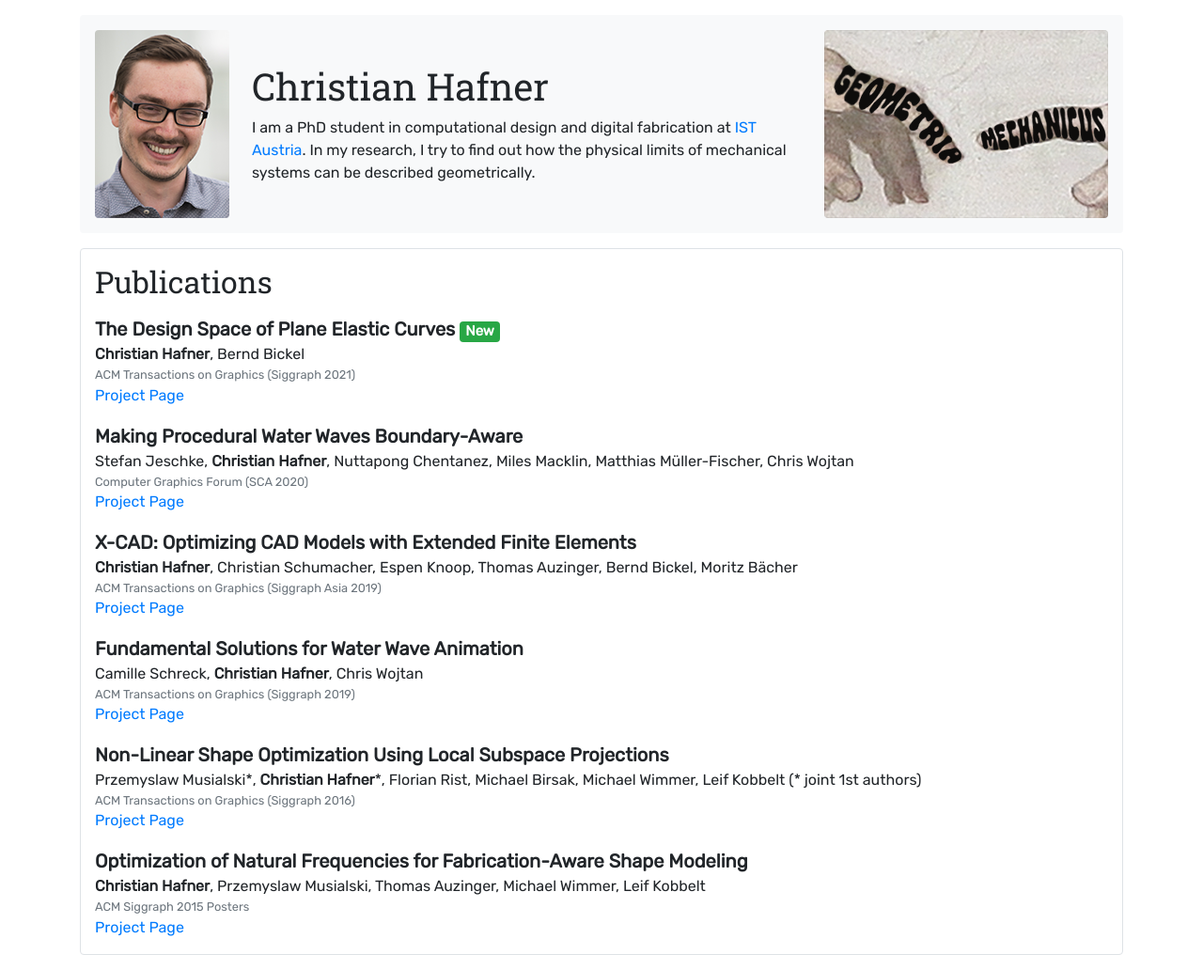
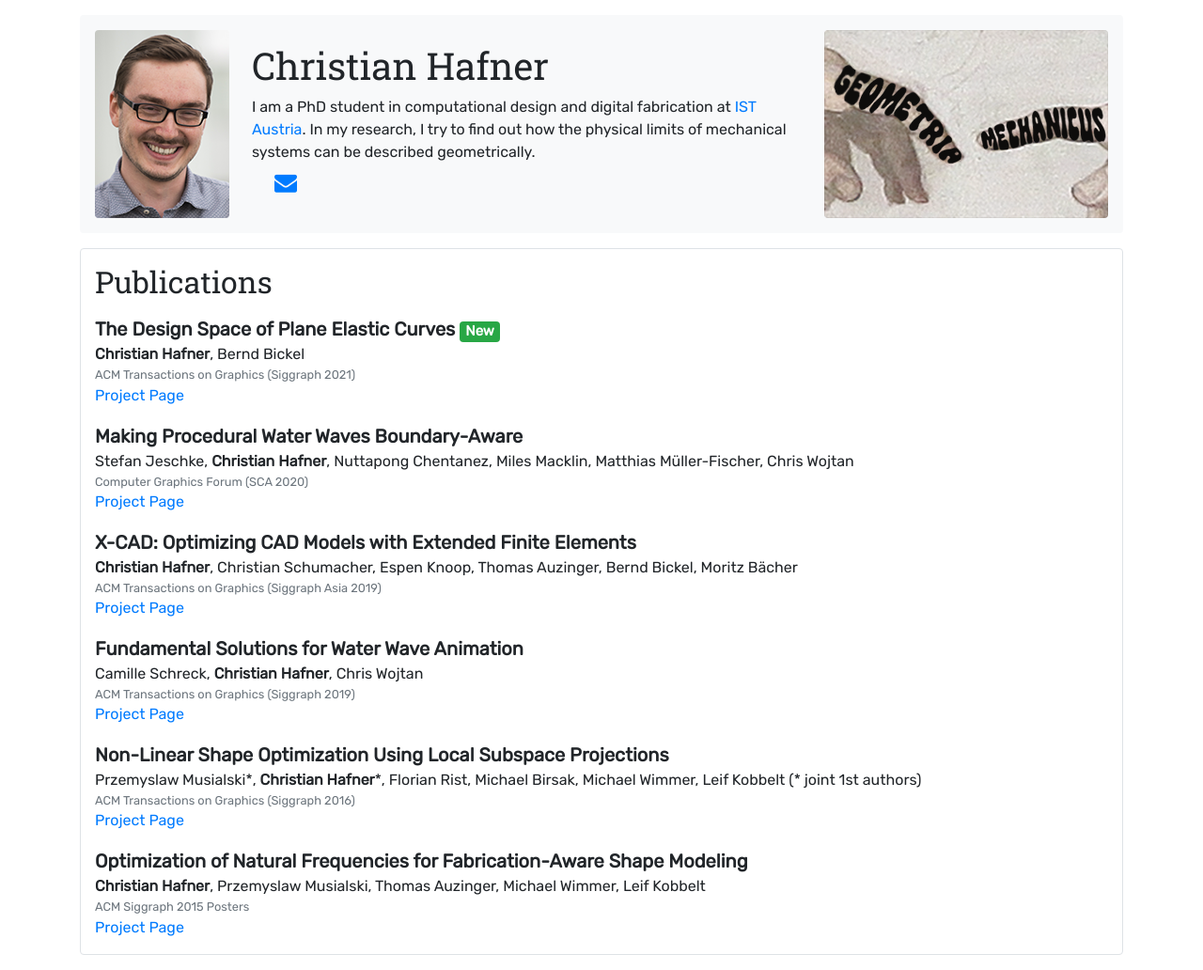
Before and after one commit to chrishafner/chrishafner.github.io, a Jekyll site: the page built from index.html, in a window 1280 px wide. Shown: the whole page at 94% size. Built offline with Jekyll 4.4.1, drawn with Linux system fonts in a browser that asks for light colours.

Commit message:
email address

```diff
--- a/_includes/head.html
+++ b/_includes/head.html
@@ -8,4 +8,5 @@
   <script src="https://cdnjs.cloudflare.com/ajax/libs/popper.js/1.16.0/umd/popper.min.js"></script>
   <script src="https://maxcdn.bootstrapcdn.com/bootstrap/4.5.2/js/bootstrap.min.js"></script>
   <link rel="stylesheet" href="/css/styles.css">
+  <link rel="stylesheet" href="https://cdnjs.cloudflare.com/ajax/libs/font-awesome/4.7.0/css/font-awesome.min.css">
 </head>
--- a/_layouts/default.html
+++ b/_layouts/default.html
@@ -8,8 +8,9 @@
             <div><img class="rounded mx-auto" src="img/hafner_portrait.png"/></div>
             <div class="mx-4 my-2" style="flex-grow:1;flex-basis:200px">
                 <h1>Christian Hafner</h1>
-                I am a PhD student in computational design and digital fabrication at <a href="https://ist.ac.at/">IST Austria</a>.
-                In my research, I try to find out how the physical limits of mechanical systems can be described geometrically.
+                <div class="my-2">I am a PhD student in computational design and digital fabrication at <a href="https://ist.ac.at/">IST Austria</a>.
+                In my research, I try to find out how the physical limits of mechanical systems can be described geometrically.</div>
+                <div class="mx-4 my-2"><a href="mailto:chafner@ist.ac.at"><i class="fa fa-envelope" style="font-size:24px"></i></a></div>
             </div>
             <div><img class="rounded mx-auto"  src="img/geometria_mechanicus.png"/></div>
         </div>
```
